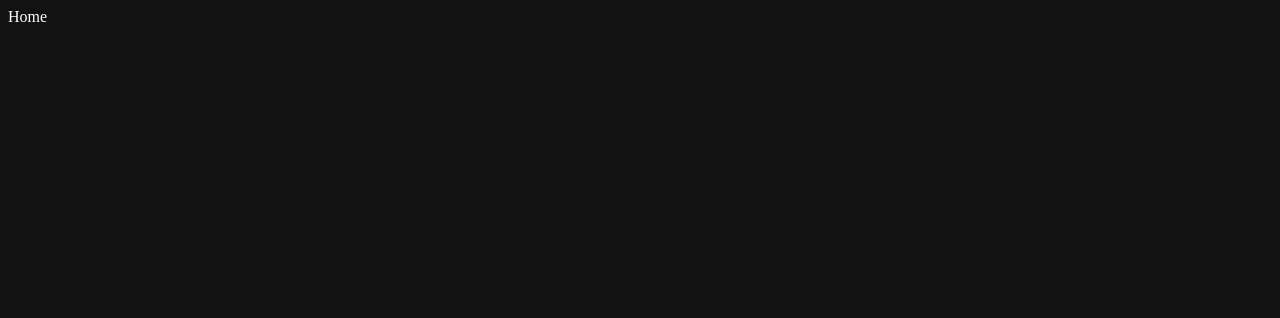
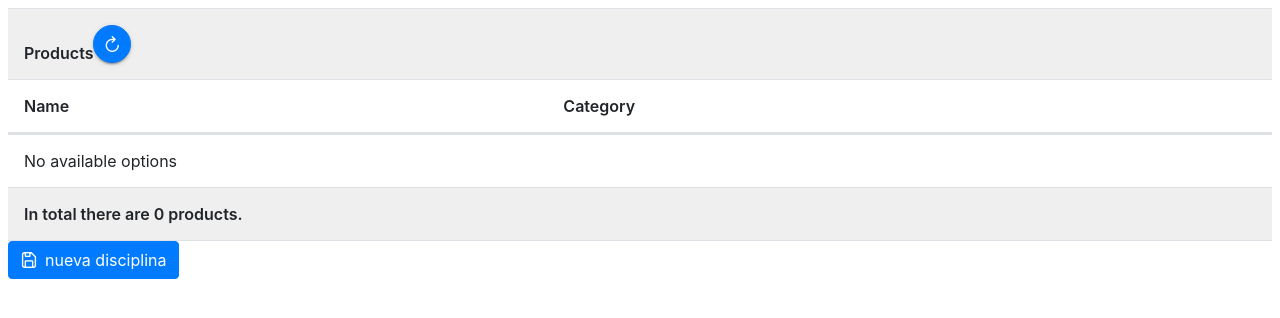
Before and after one commit to binmex/front-proyect-2Cincuenta, a React (Vite) app: page / in a window 1280 px wide. Shown: the top 318 px of the page. Built offline with nearby package versions, Linux system fonts and the light colour scheme.

Commit message:
add front discipline

```diff
--- /dev/null
+++ b/src/components/MiModal.jsx
@@ -0,0 +1,82 @@
+import React, { useState } from "react";
+import { Button } from "primereact/button";
+import { Dialog } from "primereact/dialog";
+import { InputNumber } from "primereact/inputnumber";
+import { InputText } from "primereact/inputtext";
+import { Dropdown } from 'primereact/dropdown';
+
+const MiModal = () => {
+  const [visible, setVisible] = useState(false);
+  const [selectedCity, setSelectedCity] = useState(null);
+
+  const cities = [
+    { name: 'Grupo', code: 'GR' },
+    { name: 'Individual', code: 'IN' }
+];
+
+  const headerElement = (
+    <div className="inline-flex align-items-center justify-content-center gap-2">
+      <span className="font-bold white-space-nowrap">Agregar Disciplina</span>
+    </div>
+  );
+
+  const footerContent = (
+    <div>
+      <Button
+        label="limpiar"
+        icon="pi pi-eraser"
+        severity="warning"
+      />
+        <Button
+          label="Guardar"
+          icon="pi pi-user-edit"
+          severity="success"
+        />
+    </div>
+  );
+  return (
+    <div className="card flex justify-content-center">
+      <Button
+        label="nueva disciplina"
+        icon="pi pi-save"
+        onClick={() => setVisible(true)}
+      />
+      <Dialog
+        visible={visible}
+        modal
+        header={headerElement}
+        footer={footerContent}
+        style={{ width: "50rem" }}
+        onHide={() => setVisible(false)}
+      >
+        {/**Form */}
+        <div className="card flex flex-column md:flex-row gap-3">
+          <div className="p-inputgroup flex-1">
+            <span className="p-inputgroup-addon">ID</span>
+            <InputNumber placeholder="ID" />
+          </div>
+
+          <div className="p-inputgroup flex-1">
+            <span className="p-inputgroup-addon">
+              <i className="pi pi-user"></i>
+            </span>
+            <InputText  placeholder="name" onChange={(e) => setName(e.target.value)} />
+          </div>
+
+          <div className="p-inputgroup flex-1">
+            <span className="p-inputgroup-addon">
+              <i className="pi pi-ticket"></i>
+            </span>
+            <Dropdown value={selectedCity} onChange={(e) => setSelectedCity(e.value)} options={cities} optionLabel="name"
+                placeholder="Select Mode" className="w-full md:w-14rem" />
+          </div>
+
+
+        </div>
+        {/**End Form */}
+      </Dialog>
+    </div>
+  );
+};
+
+export default MiModal;
--- /dev/null
+++ b/src/components/MiTabla.jsx
@@ -0,0 +1,33 @@
+import React, { useState, useEffect } from "react";
+import { DataTable } from "primereact/datatable";
+import { Column } from "primereact/column";
+import { Button } from "primereact/button";
+
+const MiTabla = () => {
+  const [products, setProducts] = useState([]);
+
+  const header = (
+    <div className="flex flex-wrap align-items-center justify-content-between ">
+      <span className="text-xl text-900 font-bold">Products</span>
+      <Button icon="pi pi-refresh" rounded raised />
+    </div>
+  );
+  const footer = `In total there are ${
+    products ? products.length : 0
+  } products.`;
+  return (
+    <div className="card">
+      <DataTable
+        value={products}
+        header={header}
+        footer={footer}
+        tableStyle={{ minWidth: "60rem" }}
+      >
+        <Column field="name" header="Name"></Column>
+        <Column field="category" header="Category"></Column>
+      </DataTable>
+    </div>
+  );
+};
+
+export default MiTabla;
--- a/src/components/Test.jsx
+++ b/src/components/Test.jsx
@@ -1,7 +1,14 @@
 import React from "react";
+import MiTabla from "./MiTabla";
+import MiModal from "./MiModal";
 
 const Test = () => {
-  return <div>Test</div>;
+  return (
+  <div>
+    <MiTabla/>
+    <MiModal/>
+  </div>
+  );
 };
 
 export default Test;
--- a/src/main.jsx
+++ b/src/main.jsx
@@ -1,6 +1,6 @@
 import React from "react";
 import ReactDOM from "react-dom/client";
-import "primereact/resources/themes/bootstrap4-dark-blue/theme.css"; //estilos
+import "primereact/resources/themes/bootstrap4-light-blue/theme.css"; //estilos
 import "primeicons/primeicons.css"; //iconos
 import Router from "./routes/Router.jsx";
 
--- a/src/pages/Home.jsx
+++ b/src/pages/Home.jsx
@@ -1,7 +1,8 @@
 import React from "react";
+import Test from "../components/Test";
 
 const Home = () => {
-  return <div>Home</div>;
+  return <div><Test/></div>;
 };
 
 export default Home;
```
